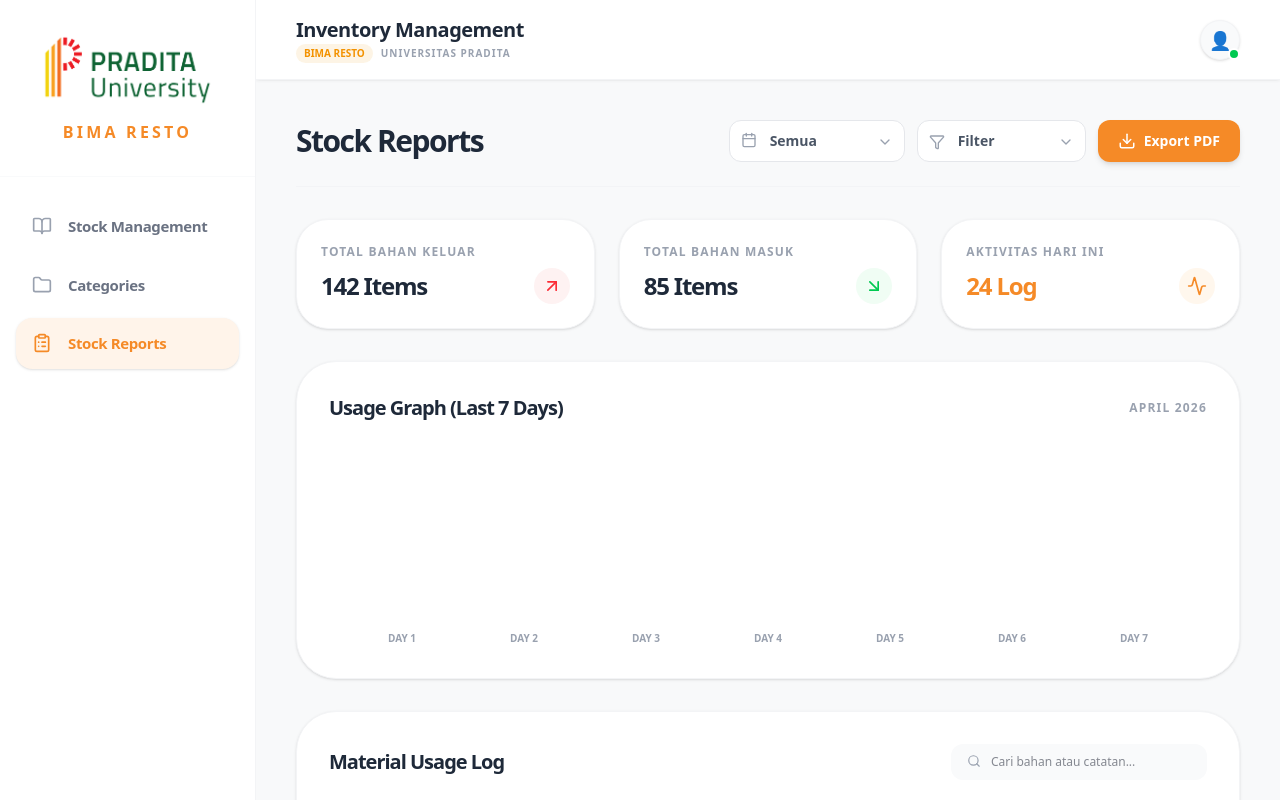
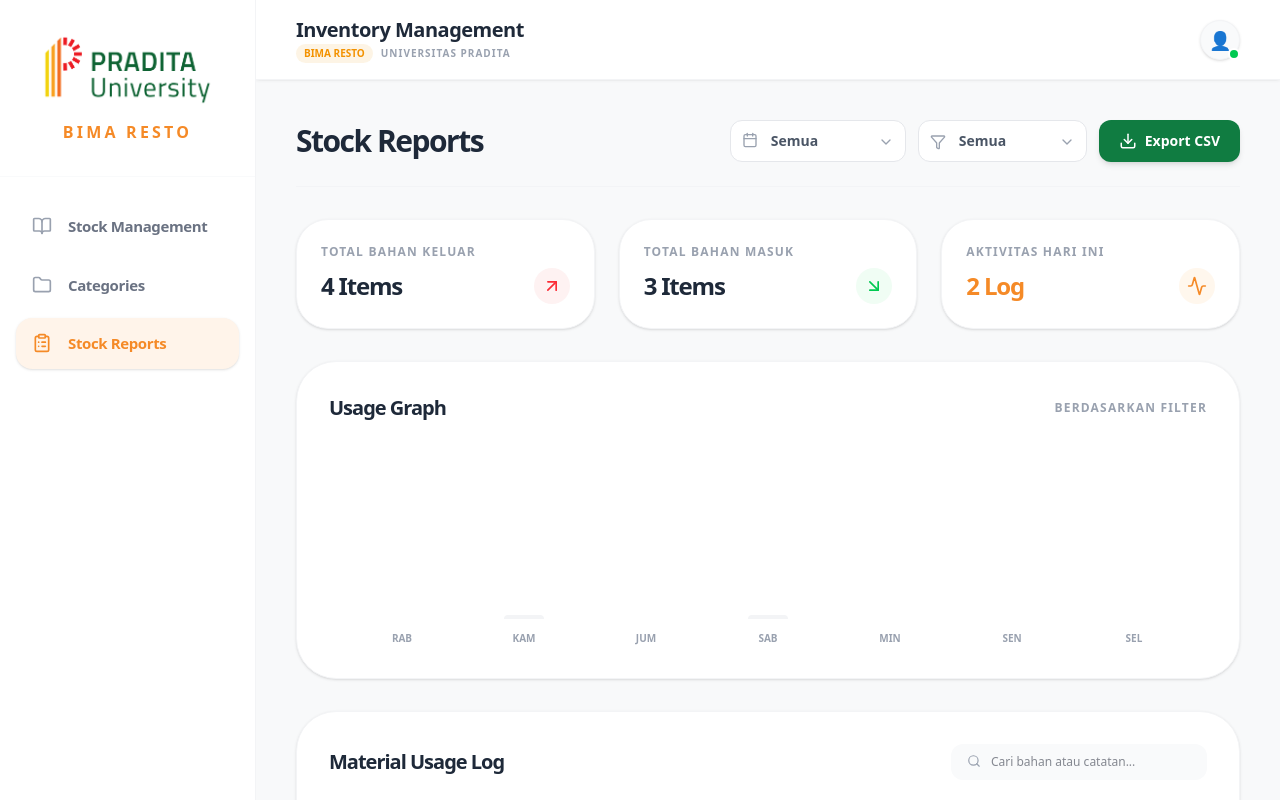
Before and after one commit to Jonatan345/Frontend, a Next.js app: page /stock-reports in a window 1280 px wide. Shown: the top 800 px of the page. Built offline with nearby package versions, Linux system fonts and the light colour scheme.

Commit message:
feat: initial commit for frontend project

```diff
--- a/components/StockReportSection.jsx
+++ b/components/StockReportSection.jsx
@@ -2,40 +2,44 @@
 
 import React, { useState } from 'react';
 import { Search, Download, Filter, ArrowUpRight, ArrowDownRight, Activity, ChevronDown, Calendar } from 'lucide-react';
-import jsPDF from 'jspdf';
-import autoTable from 'jspdf-autotable';
 
 const StockReportSection = () => {
-  // Data Dummy untuk Log Penggunaan Bahan
+  // --- Fungsi Pembuat Tanggal Otomatis (Anti Flat Graph) ---
+  const getDynamicDate = (daysAgo) => {
+    const d = new Date();
+    d.setDate(d.getDate() - daysAgo);
+    const year = d.getFullYear();
+    const month = String(d.getMonth() + 1).padStart(2, '0');
+    const day = String(d.getDate()).padStart(2, '0');
+    return `${year}-${month}-${day}`; // Menghasilkan format YYYY-MM-DD murni sesuai WIB
+  };
+
+  // --- Data Dummy Dinamis (Akan selalu update ke "Hari Ini") ---
   const [stockLogs] = useState([
-    { id: 1, date: '2026-04-05 14:20', item: 'Beras Premium', qty: '10 Kg', type: 'Keluar', note: 'Masak Nasi Goreng' },
-    { id: 2, date: '2026-04-05 10:00', item: 'Minyak Goreng', qty: '5 Liter', type: 'Masuk', note: 'Restock Supplier' },
-    { id: 3, date: '2026-04-04 18:45', item: 'Daging Ayam', qty: '3 Kg', type: 'Keluar', note: 'Menu Ayam Bakar' },
-    { id: 4, date: '2026-04-04 09:15', item: 'Telur Ayam', qty: '30 Butir', type: 'Keluar', note: 'Sarapan Buffet' },
-    { id: 5, date: '2026-04-03 08:00', item: 'Sayur Kol', qty: '2 Kg', type: 'Masuk', note: 'Restock Pasar' },
-    { id: 6, date: '2026-03-28 15:30', item: 'Kecap Manis', qty: '1 Dus', type: 'Masuk', note: 'Restock Bulanan' },
-    { id: 7, date: '2026-03-15 07:00', item: 'Gula Pasir', qty: '5 Kg', type: 'Keluar', note: 'Pembuatan Minuman' },
+    { id: 1, date: `${getDynamicDate(0)} 14:20`, item: 'Beras Premium', qty: '10 Kg', type: 'Keluar', note: 'Masak Nasi Goreng' },
+    { id: 2, date: `${getDynamicDate(0)} 10:00`, item: 'Minyak Goreng', qty: '5 Liter', type: 'Masuk', note: 'Restock Supplier' },
+    { id: 3, date: `${getDynamicDate(1)} 18:45`, item: 'Daging Ayam', qty: '3 Kg', type: 'Keluar', note: 'Menu Ayam Bakar' },
+    { id: 4, date: `${getDynamicDate(1)} 09:15`, item: 'Telur Ayam', qty: '30 Butir', type: 'Keluar', note: 'Sarapan Buffet' },
+    { id: 5, date: `${getDynamicDate(2)} 08:00`, item: 'Sayur Kol', qty: '2 Kg', type: 'Masuk', note: 'Restock Pasar' },
+    { id: 6, date: `${getDynamicDate(4)} 15:30`, item: 'Kecap Manis', qty: '1 Dus', type: 'Masuk', note: 'Restock Bulanan' },
+    { id: 7, date: `${getDynamicDate(6)} 07:00`, item: 'Gula Pasir', qty: '5 Kg', type: 'Keluar', note: 'Pembuatan Minuman' },
   ]);
 
   // --- States untuk Filter & Search ---
   const [searchQuery, setSearchQuery] = useState('');
   const [filterType, setFilterType] = useState('Semua');
-
   const [timeFilter, setTimeFilter] = useState('Semua');
   const [startDate, setStartDate] = useState('');
   const [endDate, setEndDate] = useState('');
 
   // --- Logika Search & Filter ---
   const filteredLogs = stockLogs.filter((log) => {
-    // 1. Filter Pencarian Teks
     const matchesSearch =
       log.item.toLowerCase().includes(searchQuery.toLowerCase()) ||
       log.note.toLowerCase().includes(searchQuery.toLowerCase());
 
-    // 2. Filter Tipe
     const matchesType = filterType === 'Semua' || log.type === filterType;
 
-    // 3. Filter Waktu (Kalender Asli)
     let matchesTime = true;
     if (timeFilter !== 'Semua') {
       const logDateString = log.date.split(' ')[0]; // Ambil YYYY-MM-DD
@@ -50,26 +54,21 @@ const StockReportSection = () => {
         matchesTime = logDateObj.getTime() === todayObj.getTime();
 
       } else if (timeFilter === '7 Hari') {
-        // Logika "Minggu Ini" (Dari Senin sampai Minggu di minggu yang sama)
-        const dayOfWeek = todayObj.getDay(); // 0 = Minggu, 1 = Senin, dst
+        const dayOfWeek = todayObj.getDay();
         const diffToMonday = dayOfWeek === 0 ? -6 : 1 - dayOfWeek;
-
         const startOfWeek = new Date(todayObj);
         startOfWeek.setDate(todayObj.getDate() + diffToMonday);
-
         const endOfWeek = new Date(startOfWeek);
         endOfWeek.setDate(startOfWeek.getDate() + 6);
 
         matchesTime = logDateObj >= startOfWeek && logDateObj <= endOfWeek;
 
       } else if (timeFilter === '30 Hari') {
-        // Logika "Bulan Ini" (Bulan dan Tahun kalender harus sama persis)
         matchesTime =
           logDateObj.getMonth() === todayObj.getMonth() &&
           logDateObj.getFullYear() === todayObj.getFullYear();
 
       } else if (timeFilter === 'Spesifik') {
-        // Logika "Rentang Tanggal"
         const isAfterStart = startDate ? logDateString >= startDate : true;
         const isBeforeEnd = endDate ? logDateString <= endDate : true;
         matchesTime = isAfterStart && isBeforeEnd;
@@ -79,51 +78,80 @@ const StockReportSection = () => {
     return matchesSearch && matchesType && matchesTime;
   });
 
-  // --- Fungsi Export PDF ---
-  const handleExportPDF = () => {
-    const doc = new jsPDF();
+  // --- Logika Grafik Dinamis (7 Hari Terakhir) ---
+  const graphData = (() => {
+    const days = [];
+    const today = new Date();
 
-    doc.setFontSize(18);
-    doc.text('Laporan Stok Bahan - Bima Resto', 14, 22);
+    // Buat keranjang hari (H-6 sampai Hari Ini)
+    for (let i = 6; i >= 0; i--) {
+      const d = new Date(today);
+      d.setDate(today.getDate() - i);
 
-    doc.setFontSize(10);
-    const today = new Date().toLocaleDateString('id-ID', { day: 'numeric', month: 'long', year: 'numeric' });
-    doc.text(`Tanggal Cetak: ${today}`, 14, 30);
+      // Gunakan waktu lokal agar tidak tergeser oleh zona waktu dunia (UTC)
+      const year = d.getFullYear();
+      const month = String(d.getMonth() + 1).padStart(2, '0');
+      const day = String(d.getDate()).padStart(2, '0');
+      const dateStr = `${year}-${month}-${day}`;
 
-    // Format teks filter untuk di PDF agar lebih rapi
-    let timeLabel = timeFilter;
-    if (timeFilter === '7 Hari') timeLabel = 'Minggu Ini';
-    if (timeFilter === '30 Hari') timeLabel = 'Bulan Ini';
-
-    let timeInfo = `Waktu: ${timeLabel}`;
-    if (timeFilter === 'Spesifik') {
-      if (startDate && endDate) timeInfo = `Periode: ${startDate} s/d ${endDate}`;
-      else if (startDate) timeInfo = `Periode: Sejak ${startDate}`;
-      else if (endDate) timeInfo = `Periode: Sampai ${endDate}`;
-      else timeInfo = `Periode: Semua`;
+      days.push({
+        date: dateStr,
+        label: d.toLocaleDateString('id-ID', { weekday: 'short' }), // Sen, Sel, Rab...
+        total: 0
+      });
     }
 
-    doc.text(`Tipe: ${filterType} | ${timeInfo} | Pencarian: ${searchQuery || '-'}`, 14, 36);
+    //Isi keranjang dengan angka dari filteredLogs
+    filteredLogs.forEach(log => {
+      const logDate = log.date.split(' ')[0];
+      const dayIndex = days.findIndex(d => d.date === logDate);
 
-    const tableColumn = ["Tanggal & Waktu", "Nama Bahan", "Kuantitas", "Tipe", "Catatan"];
-    const tableRows = [];
+      if (dayIndex !== -1) {
+        // Ambil angka saja dari string kuantitas (misal "10 Kg" -> 10)
+        const numericValue = parseInt(log.qty.replace(/[^0-9]/g, '')) || 0;
+        days[dayIndex].total += numericValue;
+      }
+    });
+
+    // 3. Cari nilai maksimal untuk menghitung persentase tinggi grafik
+    const maxTotal = Math.max(...days.map(d => d.total));
+    const safeMax = maxTotal === 0 ? 1 : maxTotal; // Mencegah error dibagi 0
+
+    // 4. Kalkulasi tinggi CSS
+    return days.map(d => ({
+      ...d,
+      heightPercent: (d.total / safeMax) * 100
+    }));
+  })();
+
+  // --- Fungsi Export CSV (Bisa dibuka di Excel) ---
+  const handleExportCSV = () => {
+    const headers = ["Tanggal & Waktu", "Nama Bahan", "Kuantitas", "Tipe", "Catatan"];
+    const csvRows = [];
+    csvRows.push(headers.join(','));
 
     filteredLogs.forEach(log => {
-      const logData = [log.date, log.item, log.qty, log.type, log.note];
-      tableRows.push(logData);
+      // Bungkus setiap teks dengan tanda kutip ("") agar aman dari koma nyasar
+      const row = [
+        `"${log.date}"`,
+        `"${log.item}"`,
+        `"${log.qty}"`,
+        `"${log.type}"`,
+        `"${log.note}"`
+      ];
+      csvRows.push(row.join(','));
     });
 
-    autoTable(doc, {
-      head: [tableColumn],
-      body: tableRows,
-      startY: 42,
-      theme: 'grid',
-      styles: { fontSize: 9, cellPadding: 3 },
-      headStyles: { fillColor: [245, 138, 39], textColor: 255, fontStyle: 'bold' },
-      alternateRowStyles: { fillColor: [250, 250, 250] }
-    });
+    const csvString = csvRows.join('\n');
+    const blob = new Blob([csvString], { type: 'text/csv;charset=utf-8;' });
+    const url = URL.createObjectURL(blob);
+    const link = document.createElement('a');
+    link.href = url;
+    link.setAttribute('download', `Laporan_Stok_Bima_Resto_${Date.now()}.csv`);
 
-    doc.save(`Laporan_Stok_Bima_Resto_${Date.now()}.pdf`);
+    document.body.appendChild(link);
+    link.click();
+    document.body.removeChild(link);
   };
 
   return (
@@ -157,7 +185,7 @@ const StockReportSection = () => {
             <ChevronDown size={16} className="absolute right-3 top-3.5 text-gray-400 pointer-events-none" />
           </div>
 
-          {/* Input Rentang Tanggal */}
+          {/* Input Rentang Tanggal (Hanya muncul jika pilih "Tanggal Spesifik") */}
           {timeFilter === 'Spesifik' && (
             <div className="flex items-center gap-2 bg-gray-50 p-1 rounded-xl border border-gray-200 h-[42px]">
               <input
@@ -178,14 +206,14 @@ const StockReportSection = () => {
             </div>
           )}
 
-          {/* Dropdown Tipe */}
+          {/* Dropdown Tipe (Masuk/Keluar) */}
           <div className="relative">
             <select
               value={filterType}
               onChange={(e) => setFilterType(e.target.value)}
               className="appearance-none flex items-center gap-2 bg-white border border-gray-200 pl-10 pr-8 py-2.5 rounded-xl font-bold text-sm text-gray-600 hover:bg-gray-50 transition-all outline-none cursor-pointer h-[42px]"
             >
-              <option value="Semua">Filter</option>
+              <option value="Semua">Semua</option>
               <option value="Masuk">Bahan Masuk</option>
               <option value="Keluar">Bahan Keluar</option>
             </select>
@@ -193,12 +221,12 @@ const StockReportSection = () => {
             <ChevronDown size={16} className="absolute right-3 top-3.5 text-gray-400 pointer-events-none" />
           </div>
 
-          {/* Tombol PDF */}
+          {/* Tombol Export CSV */}
           <button
-            onClick={handleExportPDF}
-            className="flex items-center gap-2 bg-[#F58A27] text-white px-5 py-2.5 rounded-xl font-bold text-sm shadow-md hover:bg-[#e07a1f] transition-all active:scale-95 h-[42px]"
+            onClick={handleExportCSV}
+            className="flex items-center gap-2 bg-[#107C41] text-white px-5 py-2.5 rounded-xl font-bold text-sm shadow-md hover:bg-[#0c6334] transition-all active:scale-95 h-[42px]"
           >
-            <Download size={18} /> Export PDF
+            <Download size={18} /> Export CSV
           </button>
         </div>
       </div>
@@ -208,51 +236,66 @@ const StockReportSection = () => {
         <div className="bg-white p-6 rounded-[2rem] border border-gray-100 shadow-sm">
           <p className="text-gray-400 text-xs font-black uppercase tracking-widest mb-2">Total Bahan Keluar</p>
           <div className="flex items-center justify-between">
-            <h4 className="text-2xl font-black text-gray-800 tracking-tighter">142 Items</h4>
+            <h4 className="text-2xl font-black text-gray-800 tracking-tighter">
+              {filteredLogs.filter(l => l.type === 'Keluar').length} Items
+            </h4>
             <div className="bg-red-50 p-2 rounded-full text-red-500"><ArrowUpRight size={20}/></div>
           </div>
         </div>
         <div className="bg-white p-6 rounded-[2rem] border border-gray-100 shadow-sm">
           <p className="text-gray-400 text-xs font-black uppercase tracking-widest mb-2">Total Bahan Masuk</p>
           <div className="flex items-center justify-between">
-            <h4 className="text-2xl font-black text-gray-800 tracking-tighter">85 Items</h4>
+            <h4 className="text-2xl font-black text-gray-800 tracking-tighter">
+              {filteredLogs.filter(l => l.type === 'Masuk').length} Items
+            </h4>
             <div className="bg-green-50 p-2 rounded-full text-green-500"><ArrowDownRight size={20}/></div>
           </div>
         </div>
         <div className="bg-white p-6 rounded-[2rem] border border-gray-100 shadow-sm">
           <p className="text-gray-400 text-xs font-black uppercase tracking-widest mb-2">Aktivitas Hari Ini</p>
           <div className="flex items-center justify-between">
-            <h4 className="text-2xl font-black text-[#F58A27] tracking-tighter">24 Log</h4>
+            <h4 className="text-2xl font-black text-[#F58A27] tracking-tighter">
+              {filteredLogs.filter(l => l.date.includes(getDynamicDate(0))).length} Log
+            </h4>
             <div className="bg-orange-50 p-2 rounded-full text-[#F58A27]"><Activity size={20}/></div>
           </div>
         </div>
       </div>
 
-      {/* --- Visualisasi Grafik --- */}
+      {/* --- Visualisasi Grafik Pemakaian --- */}
       <div className="bg-white p-8 rounded-[2.5rem] border border-gray-100 shadow-sm">
         <div className="flex justify-between items-center mb-8">
-          <h3 className="text-xl font-black text-gray-800 tracking-tighter">Usage Graph (Last 7 Days)</h3>
-          <span className="text-xs font-bold text-gray-400 uppercase tracking-widest">April 2026</span>
+          <h3 className="text-xl font-black text-gray-800 tracking-tighter">Usage Graph</h3>
+          <span className="text-xs font-bold text-gray-400 uppercase tracking-widest">
+            Berdasarkan Filter
+          </span>
         </div>
 
         <div className="flex items-end justify-between h-48 gap-2 px-4">
-          {[40, 70, 45, 90, 65, 80, 55].map((height, index) => (
+          {graphData.map((data, index) => (
             <div key={index} className="flex flex-col items-center flex-1 gap-3">
               <div
-                style={{ height: `${height}%` }}
-                className="w-full max-w-[40px] bg-gradient-to-t from-[#F58A27] to-[#ffb36d] rounded-t-xl hover:brightness-110 transition-all cursor-pointer relative group"
+                style={{ height: `${data.heightPercent}%`, minHeight: data.total === 0 ? '4px' : '0' }}
+                className={`w-full max-w-[40px] rounded-t-xl transition-all cursor-pointer relative group ${
+                  data.total > 0
+                    ? 'bg-gradient-to-t from-[#F58A27] to-[#ffb36d] hover:brightness-110'
+                    : 'bg-gray-100'
+                }`}
               >
-                <div className="absolute -top-8 left-1/2 -translate-x-1/2 bg-gray-800 text-white text-[10px] py-1 px-2 rounded hidden group-hover:block whitespace-nowrap">
-                  {height} Units
-                </div>
+                {/* Tooltip Hover */}
+                {data.total > 0 && (
+                  <div className="absolute -top-8 left-1/2 -translate-x-1/2 bg-gray-800 text-white text-[10px] py-1 px-2 rounded hidden group-hover:block whitespace-nowrap z-10">
+                    {data.total} Units
+                  </div>
+                )}
               </div>
-              <span className="text-[10px] font-bold text-gray-400 uppercase">Day {index + 1}</span>
+              <span className="text-[10px] font-bold text-gray-400 uppercase">{data.label}</span>
             </div>
           ))}
         </div>
       </div>
 
-      {/* --- Tabel Log --- */}
+      {/* --- Tabel Log Penggunaan Bahan --- */}
       <div className="bg-white rounded-[2.5rem] border border-gray-100 shadow-sm overflow-hidden">
         <div className="p-8 border-b border-gray-50 flex justify-between items-center">
           <h3 className="text-xl font-black text-gray-800 tracking-tighter">Material Usage Log</h3>
```
Also changed, not shown: app/kds/page.tsx (+22 -45 lines).
